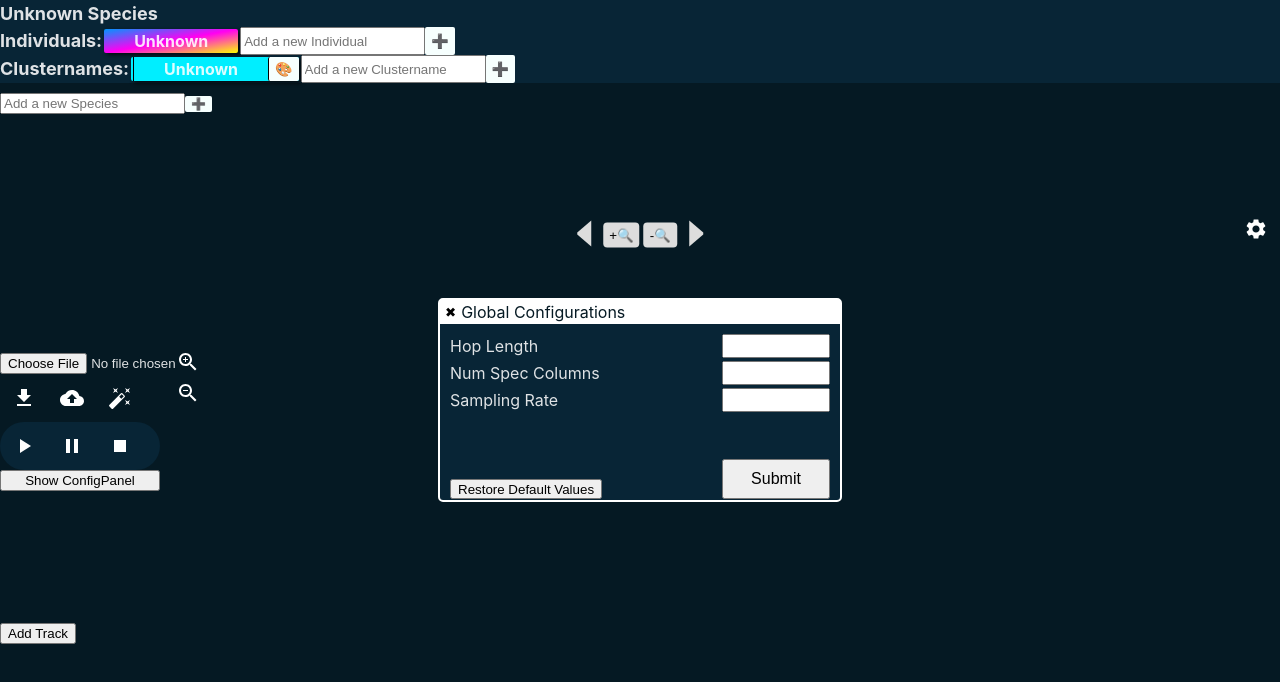
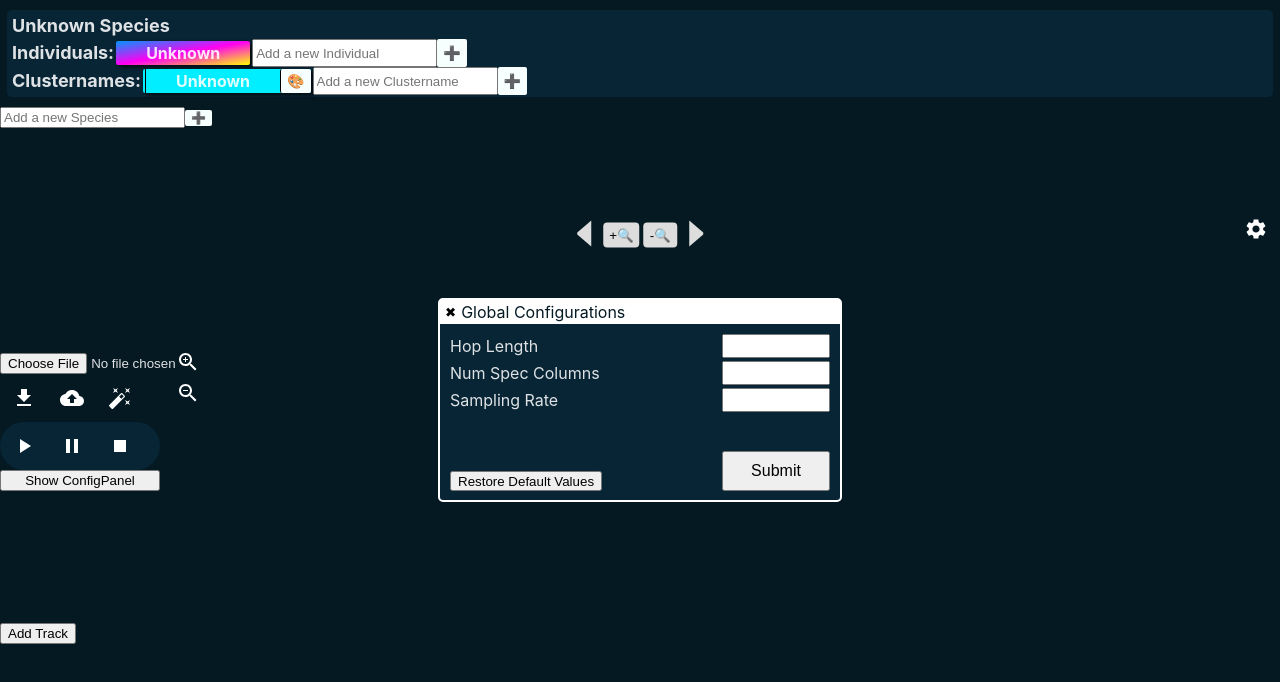
Before and after one commit to nccratliri-ml-wp/vocal-annotation-frontend, a React (Vite) app: page / in a window 1280 px wide. Both pictures are taken after a click on the button 1256 px from the left and 229 px from the top of the page. Shown: the top 682 px of the page. Built offline with nearby package versions, Linux system fonts and the light colour scheme.

Commit message:
Added a bit of padding and margin to the annotation labels component

```diff
--- a/src/index.css
+++ b/src/index.css
@@ -260,7 +260,7 @@ html, body {
   flex-direction: column;
   justify-content: space-between;
   width: 380px;
-  height: 168px;
+  height: 160px;
   padding: 7px 10px;
 }
 
@@ -326,7 +326,9 @@ html, body {
 
 .species{
   background-color: #082536;
-  margin: 0 0 7px 0;
+  margin: 10px 7px 7px;
+  padding: 2px 5px;
+  border-radius: 5px;
   font-size: 18px;
   font-weight: bold;
 }
```
